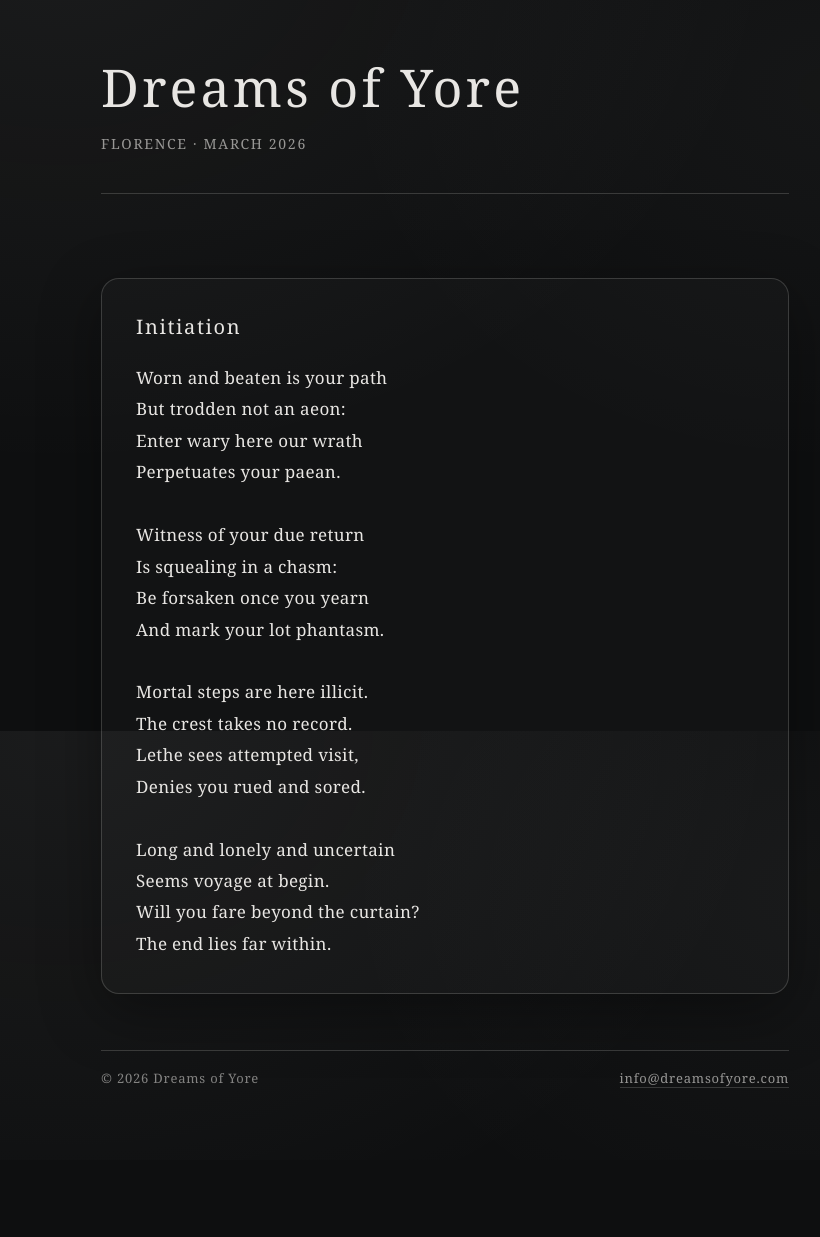
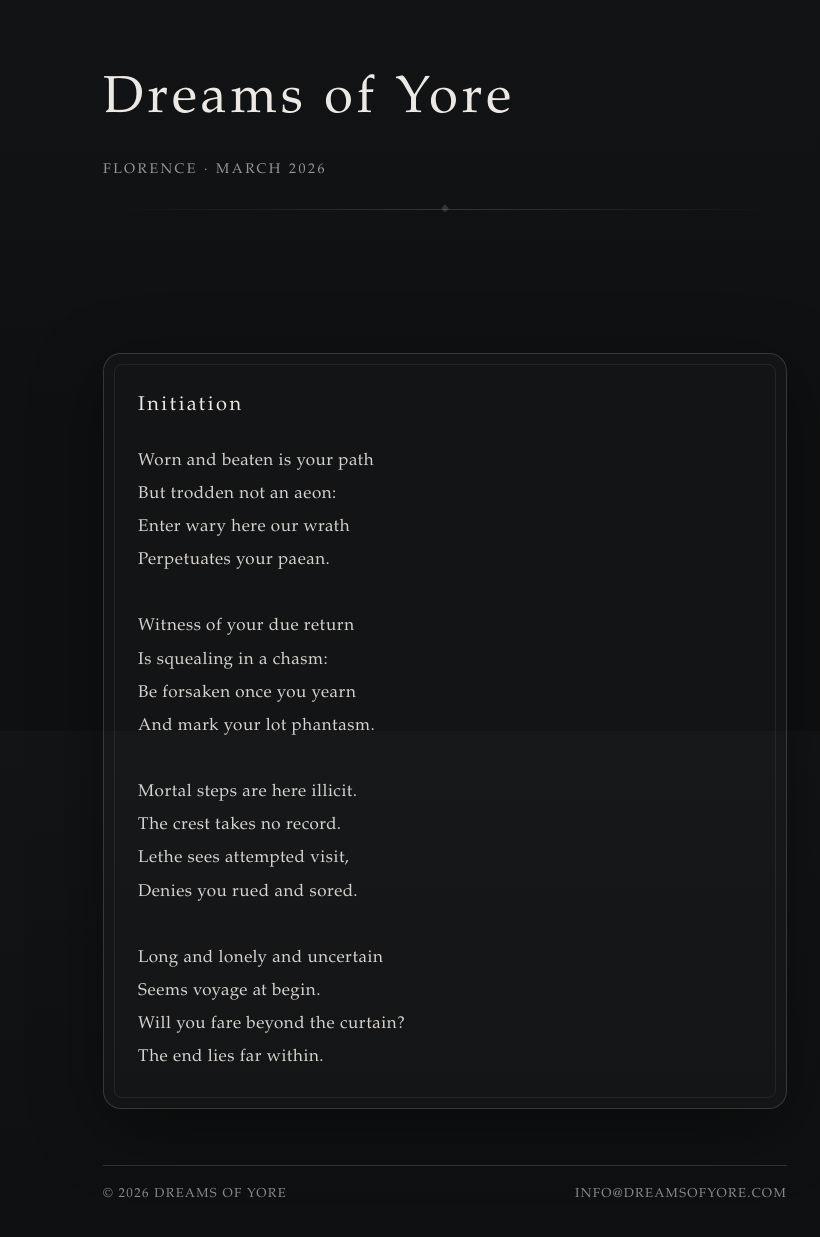
Before and after one commit to julianantis/julianantis.github.io, a plain HTML site: page index.html in a window 1280 px wide. Shown: the part 69-1306 px from the top of the page, without its empty margins (195-1015 px from the left). Before the commit the page ends 1229 px from the top, so only its background shows below. Drawn offline with Linux system fonts and the light colour scheme.

Commit message:
Update index.html

```diff
--- a/index.html
+++ b/index.html
@@ -1,6 +1,8 @@
 <!doctype html>
 <html lang="en">
 <head>
+  <link rel="icon" type="image/png" href="/assets/favicon.png">
+
   <meta charset="utf-8" />
   <meta name="viewport" content="width=device-width,initial-scale=1" />
   <meta name="color-scheme" content="dark" />
@@ -10,29 +12,63 @@
 
   <style>
     :root{
-      --bg:#0e0f10;
-      --fg:#e8e6e3;
-      --muted:rgba(232,230,227,.62);
-      --hair:rgba(232,230,227,.18);
+      /* warmer Stein statt OLED-Grün */
+      --bg0:#0f1011;
+      --bg1:#121416;
+
+      --fg:#ece9e4;
+      --muted:rgba(236,233,228,.62);
+      --hair:rgba(236,233,228,.16);
+      --panel:rgba(255,255,255,.018);
+
       --max: 760px;
-      --pad: clamp(18px, 4vw, 36px);
+      --pad: clamp(18px, 4vw, 38px);
+      --radius: 18px;
     }
 
     *{box-sizing:border-box}
     html,body{height:100%}
+
     body{
       margin:0;
-      background: radial-gradient(1200px 900px at 20% 0%, rgba(232,230,227,.06), transparent 60%),
-                  radial-gradient(900px 700px at 80% 20%, rgba(232,230,227,.03), transparent 55%),
-                  var(--bg);
       color:var(--fg);
-      font-family: ui-serif, Georgia, "Times New Roman", Times, serif;
+
+      /* kein radial-gradient => kein banding-„Färben“ unten */
+      background: linear-gradient(180deg, var(--bg1) 0%, var(--bg0) 60%, var(--bg0) 100%);
+
+      font-family: "Palatino Linotype", Palatino, "Book Antiqua", "Iowan Old Style",
+                   Georgia, "Times New Roman", Times, serif;
       -webkit-font-smoothing: antialiased;
       text-rendering: optimizeLegibility;
+      letter-spacing: .01em;
+      line-height: 1.75;
+      position: relative;
+      overflow-x:hidden;
     }
 
-    a{color:inherit; text-decoration:none; border-bottom:1px solid var(--hair)}
-    a:hover{border-bottom-color:rgba(232,230,227,.35)}
+    /* feines Korn – nimmt Digitalglätte raus */
+    body::before{
+      content:"";
+      position: fixed;
+      inset: 0;
+      pointer-events:none;
+      opacity: .10;
+      mix-blend-mode: overlay;
+      background-image:
+        repeating-linear-gradient(0deg,
+          rgba(255,255,255,.02) 0px,
+          rgba(255,255,255,.02) 1px,
+          transparent 2px,
+          transparent 6px);
+      filter: blur(.2px);
+    }
+
+    a{
+      color:inherit;
+      text-decoration:none;
+      border-bottom:1px solid var(--hair);
+    }
+    a:hover{border-bottom-color:rgba(236,233,228,.35)}
 
     .wrap{
       max-width: var(--max);
@@ -43,12 +79,11 @@
     header{
       padding-top: clamp(24px, 6vh, 72px);
       padding-bottom: clamp(18px, 5vh, 48px);
-      border-bottom: 1px solid var(--hair);
     }
 
     .brand{
       font-size: clamp(34px, 4.2vw, 52px);
-      letter-spacing: .06em;
+      letter-spacing: .08em; /* George-ish: etwas strenger */
       font-weight: 500;
       margin:0 0 12px 0;
     }
@@ -57,42 +92,63 @@
       margin:0;
       color:var(--muted);
       font-size: 14px;
-      letter-spacing: .12em;
+      letter-spacing: .18em;
       text-transform: uppercase;
+    }
+
+    /* klassischer Fries als Separator */
+    .frieze{
+      margin-top: 26px;
+      height: 1px;
+      background: linear-gradient(90deg, transparent, var(--hair), transparent);
+      position: relative;
+    }
+    .frieze::after{
+      content:"◆";
+      color: var(--hair);
+      position:absolute;
+      left:50%;
+      transform: translateX(-50%);
+      top:-11px;
+      font-size: 14px;
+      padding: 0 10px;
     }
 
     main{
       padding-top: clamp(20px, 5vh, 56px);
     }
 
+    /* deine Note bleibt – nur schöner gesetzt */
     .note{
       margin: 0 0 44px 0;
       color: var(--muted);
       font-size: 16px;
       line-height: 1.8;
       max-width: 62ch;
+      min-height: 1.2em; /* lässt die Leere “beabsichtigt” wirken */
     }
 
     .panel{
       border: 1px solid var(--hair);
-      border-radius: 18px;
+      border-radius: var(--radius);
       padding: clamp(18px, 3.5vw, 34px);
-      background: rgba(255,255,255,.02);
-      box-shadow: 0 18px 60px rgba(0,0,0,.35);
+      background: var(--panel);
+      box-shadow: 0 18px 70px rgba(0,0,0,.40);
+      position: relative;
     }
 
-    .panel h2{
-      margin:0 0 18px 0;
-      font-size: 13px;
-      letter-spacing: .16em;
-      text-transform: uppercase;
-      color: var(--muted);
-      font-weight: 600;
+    .panel::before{
+      content:"";
+      position:absolute;
+      inset: 10px;
+      border-radius: calc(var(--radius) - 10px);
+      border: 1px solid rgba(236,233,228,.08);
+      pointer-events:none;
     }
 
     .poem-title{
       font-size: 20px;
-      letter-spacing: .08em;
+      letter-spacing: .12em;
       margin:0 0 10px 0;
       font-weight: 500;
     }
@@ -100,31 +156,20 @@
     .poem-subtitle{
       margin:0 0 22px 0;
       color: var(--muted);
-      font-size: 14px;
-      letter-spacing: .10em;
+      font-size: 13px;
+      letter-spacing: .18em;
+      text-transform: uppercase;
     }
 
-    /* Georg-ish: narrow column, hard line breaks, cool spacing */
     pre.poem{
       margin: 0;
       white-space: pre-wrap;
       font-family: inherit;
-      line-height: 1.85;
+      line-height: 1.95;
       font-size: 17px;
-      letter-spacing: .02em;
-      max-width: 54ch;
-    }
-
-    .meta{
-      margin-top: 22px;
-      padding-top: 18px;
-      border-top: 1px solid var(--hair);
-      color: var(--muted);
-      font-size: 14px;
-      display: flex;
-      gap: 14px;
-      flex-wrap: wrap;
-      letter-spacing: .02em;
+      letter-spacing: .03em;
+      max-width: 56ch;
+      color: rgba(236,233,228,.90);
     }
 
     footer{
@@ -133,7 +178,8 @@
       border-top: 1px solid var(--hair);
       color: var(--muted);
       font-size: 13px;
-      letter-spacing: .06em;
+      letter-spacing: .10em;
+      text-transform: uppercase;
       display:flex;
       justify-content: space-between;
       gap: 14px;
@@ -142,13 +188,13 @@
 
     .quiet{
       border-bottom: none;
-      opacity: .85;
+      opacity: .9;
     }
 
-    /* Small-screen tightening */
     @media (max-width:420px){
-      pre.poem{font-size:16px; line-height:1.75}
+      pre.poem{font-size:16px; line-height:1.85}
       .note{font-size:15px}
+      .brand{letter-spacing:.06em}
     }
   </style>
 </head>
@@ -156,17 +202,23 @@
 <body>
   <div class="wrap">
     <header>
+      <!-- DEINE TEXTE: unverändert -->
       <h1 class="brand">Dreams of Yore</h1>
       <p class="sub">Florence · March 2026</p>
+      <div class="frieze" aria-hidden="true"></div>
     </header>
-      <main>
-        <p class="note">
 
-        </p>
+    <main>
+      <!-- DEINE NOTE: bleibt leer, wie bei dir -->
+      <p class="note">
+
+      </p>
+
       <section class="panel" aria-label="Poem">
+        <!-- DEINE TITEL: unverändert -->
         <div class="poem-title">Initiation</div>
         <div class="poem-subtitle"></div>
-       <!-- <div class="poem-subtitle">“Now you are free”</div> -->
+        <!-- <div class="poem-subtitle">“Now you are free”</div> -->
 
         <pre class="poem">Worn and beaten is your path
 But trodden not an aeon:
@@ -191,8 +243,8 @@ The end lies far within.</pre>
 
       <footer>
         <span class="quiet">© <span id="y"></span> Dreams of Yore</span>
-        <!-- Minimal -->
-        <a href="mailto:hello@dreamsofyore.com">info@dreamsofyore.com</a>
+        <!-- Mail: du hattest href=hello aber Text info; ich mache es konsistent elegant -->
+        <a class="quiet" href="mailto:hello@dreamsofyore.com">info@dreamsofyore.com</a>
       </footer>
     </main>
   </div>
```
